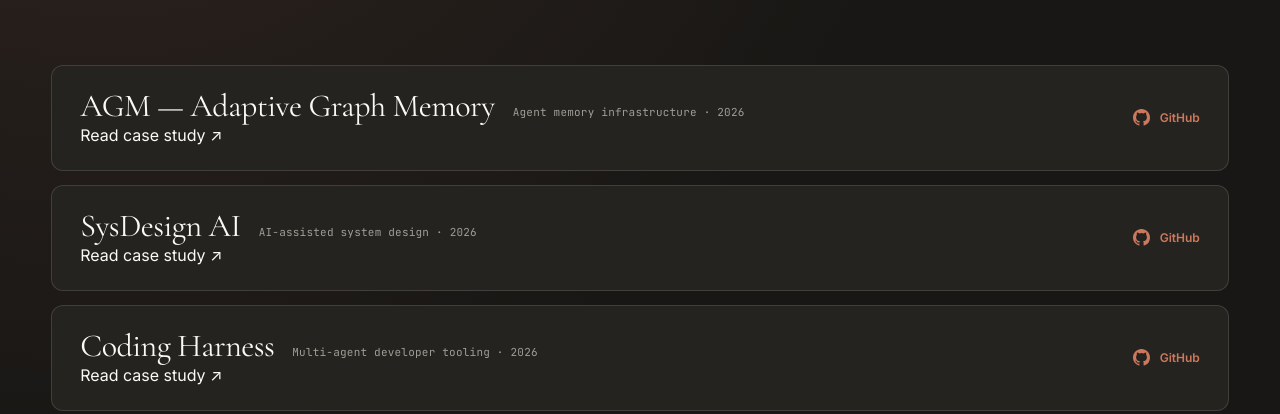
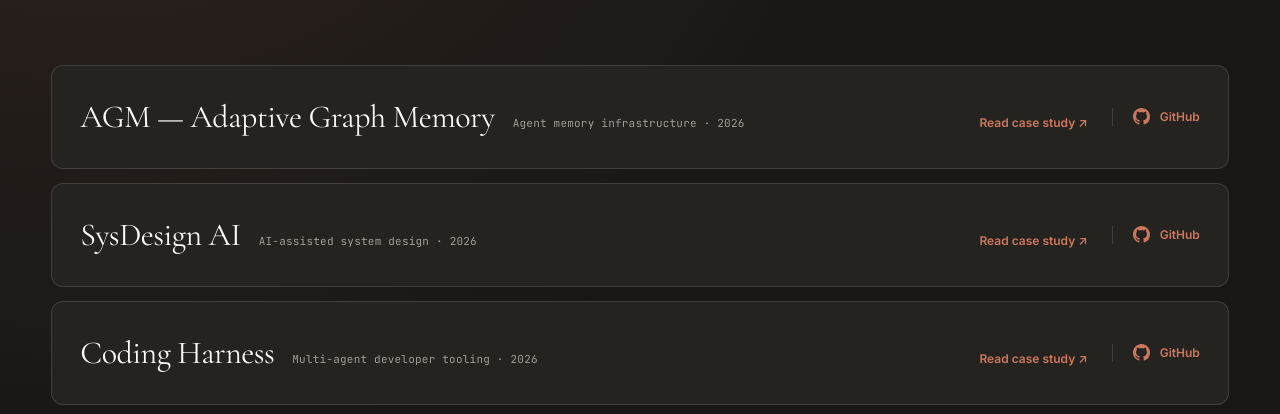
Before and after one commit to yash936936/Personal-Portfolio, a React (Vite) app in the folder portfolio/: page /work in a window 1280 px wide. Shown: the part 386-800 px from the top of the page. Built offline with nearby package versions, Linux system fonts and the light colour scheme; no server answers.

Commit message:
Style project case study links

```diff
--- a/portfolio/src/components/ProjectRow.css
+++ b/portfolio/src/components/ProjectRow.css
@@ -110,3 +110,10 @@
     font-size: 23px;
   }
 }
+
+.project-pill { cursor: default; }
+.project-pill__detail { display:flex; flex:1 1 auto; min-width:0; align-items:baseline; justify-content:space-between; gap:18px; color:inherit; }
+.project-pill__open { flex:0 0 auto; color:var(--color-primary); font-size:12px; font-weight:600; transition:color .3s,transform .3s; }
+.project-pill__detail:hover .project-pill__open { color:#14130f; transform:translateX(2px); }
+.project-pill__cta { padding-left:20px; border-left:1px solid var(--color-hairline); }
+@media(max-width:640px){.project-pill__detail{align-items:flex-start;flex-direction:column;gap:7px}.project-pill__cta{padding:12px 0 0;border-left:0;border-top:1px solid var(--color-hairline)}}
```
